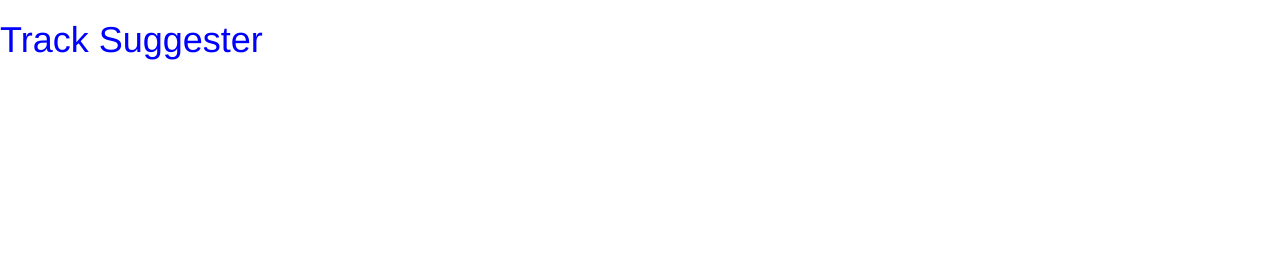
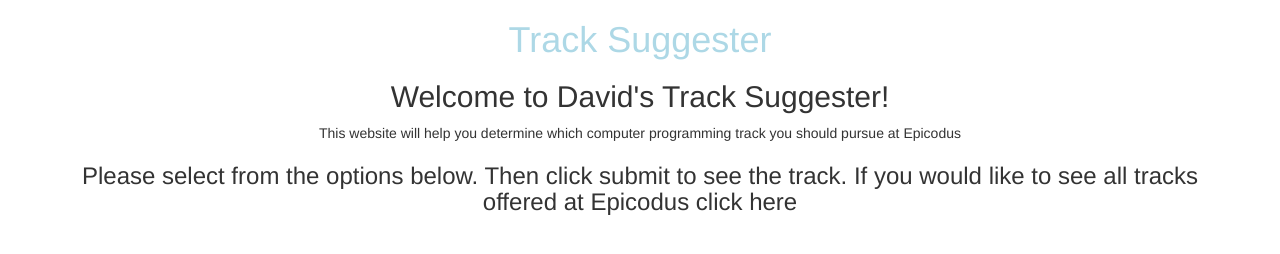
Before and after one commit to dlewiski/track-suggester, a plain HTML site: page index.html in a window 1280 px wide. Drawn offline with Linux system fonts and the light colour scheme.

Commit message:
Add more contect to html and add basic bootstrap styling

```diff
--- a/css/styles.css
+++ b/css/styles.css
@@ -1,3 +1,7 @@
 h1 {
-  color: blue;
+  color: lightblue;
 }
+
+.container {
+  text-align: center;
+}
--- a/index.html
+++ b/index.html
@@ -8,7 +8,11 @@
     <script src="js/scripts.js"></script>
   </head>
   <body>
-    <h1>Track Suggester</h1>
-
+    <div class="container">
+      <h1>Track Suggester</h1>
+      <h2>Welcome to David's Track Suggester!</h2>
+      <p>This website will help you determine which computer programming track you should pursue at Epicodus</p>
+      <h3>Please select from the options below. Then click submit to see the track. If you would like to see all tracks offered at Epicodus <span id="showAll">click here</span></h3>
+    </div>
   </body>
 </html>
```
Also changed, not shown: 1 other file.
